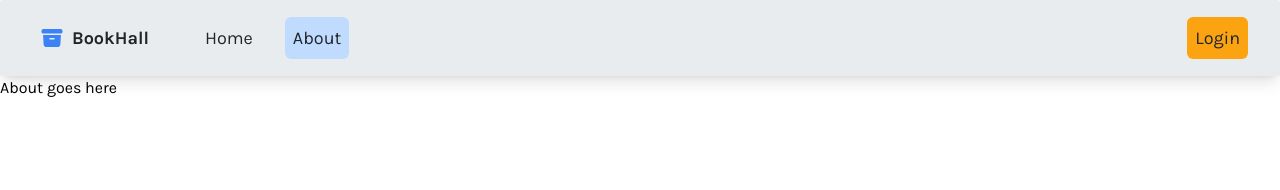
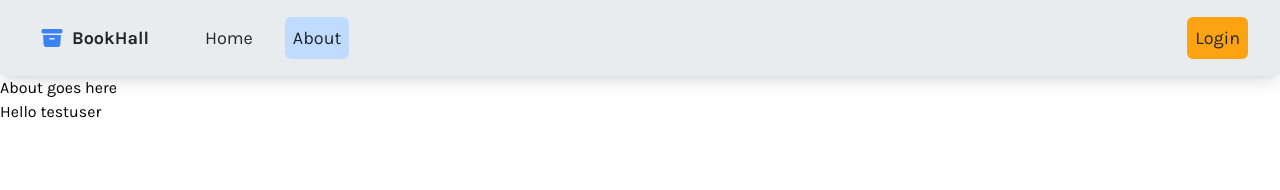
Before and after one commit to nischalmainali21/hallbook_final, a React (Create React App) app in the folder hallbookreact/: page /about in a window 1280 px wide. Shown: the top 190 px of the page. Built offline with nearby package versions, Linux system fonts and the light colour scheme.

Commit message:
Finished setup of AuthContext

```diff
--- a/hallbookreact/src/App.js
+++ b/hallbookreact/src/App.js
@@ -1,5 +1,6 @@
 import { Route, Routes } from "react-router-dom";
 import PrivateRoutes from "./utils/PrivateRoutes";
+import { AuthProvider } from "./context/AuthContext";
 import Home from "./pages/Home";
 import About from "./pages/About";
 import Error from "./pages/Error";
@@ -12,6 +13,7 @@
   return (
     <div className="App">
       <Navbar />
+      <AuthProvider>
         <Routes>
           <Route path="/" element={<Home />} exact />
           <Route element={<PrivateRoutes />}>
@@ -22,6 +24,7 @@
           <Route path="/bookhall/:hall" element={<BookHall />}></Route>
           <Route path="*" element={<Error />}></Route>
         </Routes>
+      </AuthProvider>
     </div>
   );
 }
--- /dev/null
+++ b/hallbookreact/src/context/AuthContext.js
@@ -0,0 +1,13 @@
+import {useState,useEffect, createContext} from 'react'
+
+const AuthContext = createContext();
+
+export default AuthContext;
+
+export const AuthProvider = ({children}) => {
+    return (
+        <AuthContext.Provider value={{'name':'testuser'}}>
+            {children}
+        </AuthContext.Provider>
+    )
+}
--- a/hallbookreact/src/pages/About.js
+++ b/hallbookreact/src/pages/About.js
@@ -1,7 +1,12 @@
+import { useContext } from "react"
+import AuthContext from "../context/AuthContext"
 export default function About(){
+
+    let {name} = useContext(AuthContext)
     return (
         <div>
             About goes here
+            <p>Hello {name}</p>
         </div>
     )
 }
```
Lines whose indentation alone changed are shown as unchanged.
